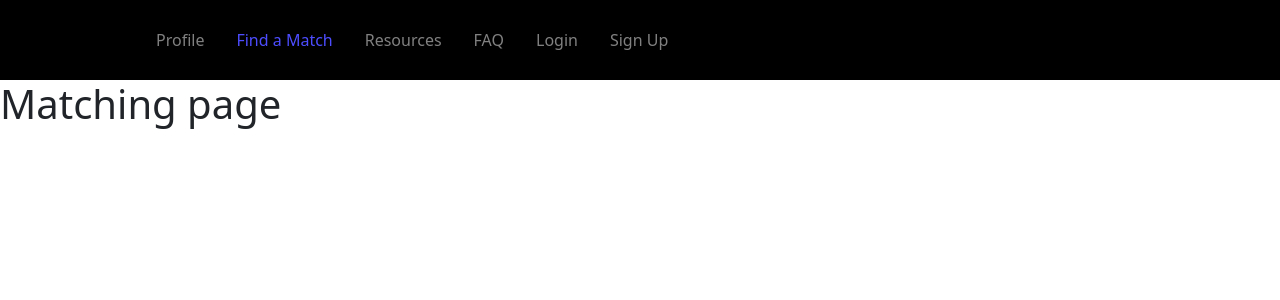
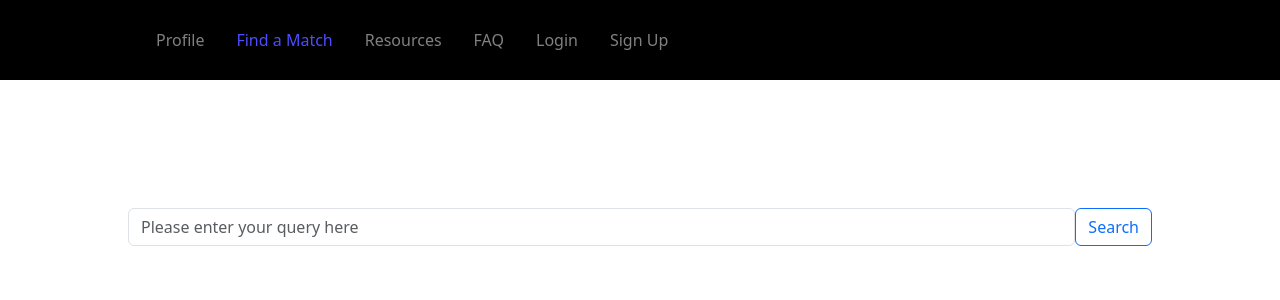
Before and after one commit to mansip2002/UofTCommuterHub, a React (Vite) app: page /matching in a window 1280 px wide. Shown: the top 300 px of the page. Built offline with nearby package versions, Linux system fonts and the light colour scheme; the HTML template or start-up script is replaced by a standard one.

Commit message:
Updated searching with the correct node/npm versions

```diff
--- a/src/App.css
+++ b/src/App.css
@@ -40,3 +40,26 @@
   text-align: center;
   cursor: pointer;
 }
+
+
+.searchBar {
+  width: 90%;
+  text-align: center;
+  align-items: center;
+  justify-content: center;
+  padding-top: 10%;
+  padding-left: 10%;
+  display: flex;
+}
+
+.searchCard {
+  padding-left: 10%;
+  padding-right: 10%;
+}
+
+.searchBox {
+  background-color: rgb(252, 254, 255);
+  text-align: center;
+  align-items: center;
+  justify-content: center;
+}
--- a/src/pages/Matching.jsx
+++ b/src/pages/Matching.jsx
@@ -1,11 +1,71 @@
-import React from "react";
+import React, {useState} from "react";
 
 const MatchingSystem = () => {
+	const [searchTerm, setSearchTerm] = useState('');
+    const [searchResults, setSearchResults] = useState([]);
+
+    const handleSearch = async () => {
+        try {
+            const response = await fetch(`http://127.0.0.1:5000/api/search?search=${searchTerm}`,
+			{
+				  method: "GET",
+				  headers: {
+					"Content-Type": "application/json",
+				  },
+		    });
+
+            const data = await response.json();
+            setSearchResults(data);
+
+        } catch (error) {
+            // for debugging purposes
+            console.error('Logged search error is:', error);
+        }
+    };
+
 	return (
 		<div className="matchingSystem">
-			<h1>
-				Matching page
-			</h1>
+			<div className="searchBar">
+                <input
+                    type="text"
+                    value={searchTerm}
+                    onChange={(e) => setSearchTerm(e.target.value)}
+                    placeholder="Please enter your query here"
+                    className="form-control rounded"
+                />
+                <button type="button" onClick={handleSearch} className="btn btn-outline-primary">
+                    Search
+                </button>
+            </div>
+
+            <br></br>
+
+            <div class="container">
+                <div class="row">
+                    <div class="row justify-content-center">
+                        <ul>
+                            {searchResults.map(result => (
+
+                                <div className="searchCard">
+                                    <div className="searchBox" key={result.user_id}>
+                                        <br/>
+                                        <span style={{ color: 'blue' }}>Name:</span> {result.name},{' '}
+                                        <span style={{ color: 'blue' }}>Email:</span> {result.email},{' '}
+                                        <span style={{ color: 'blue' }}>Day of the Week:</span> {result.day_of_week},{' '}
+                                        <span style={{ color: 'blue' }}>Start Time:</span> {result.start_time},{' '}
+                                        <span style={{ color: 'blue' }}>Start Location:</span>{' '}{result.start_location},{' '}
+                                        <span style={{ color: 'blue' }}>End Location:</span>{' '}{result.end_location}
+                                        <br/>
+                                    </div>
+                                    <br/>
+                                </div>
+
+                            ))}
+                        </ul>
+                   </div>
+                </div>
+            </div>
+
 		</div>
 	);
 };
```
Also changed, not shown: 1 other file (tests, documents, lock files or other folders).
